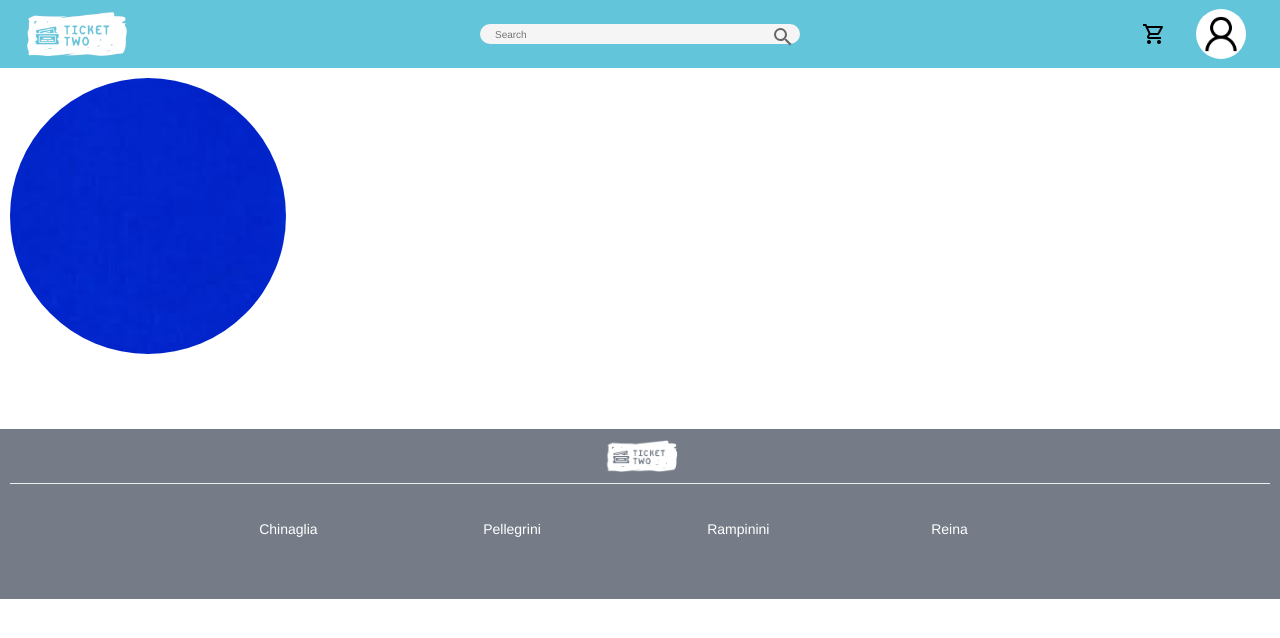
After one commit to Fede-rei/TickeTwo, a PHP site: page /Pages/account.php in a window 1280 px wide. The commit adds this page. Shown: the top 638 px of the page. Run offline with PHP 8.4, Linux system fonts and the light colour scheme.

Commit message:
aggiunto account.php + sistemazione titoli

```diff
--- /dev/null
+++ b/Pages/account.php
@@ -0,0 +1,33 @@
+<?php
+$rootPath = '../';
+
+?>
+<!DOCTYPE html>
+<html lang="it">
+<head>
+    <title>TickeTwo - Account</title>
+    <meta charset="utf-8">
+    <meta name="viewport" content="width=device-width, initial-scale=1">
+    <link rel="stylesheet" href="../Styles/account.css">
+    <link rel="stylesheet"
+          href="https://fonts.googleapis.com/css2?family=Material+Symbols+Outlined:opsz,wght,FILL,GRAD@20..48,100..700,0..1,-50..200"/>
+    <link href="https://fonts.googleapis.com/css?family=Roboto&display=swap" rel="stylesheet">
+    <link href="<?= $rootPath ?>Images/ticketwoW.png" rel="icon" type="image/png">
+    <link rel="stylesheet" href="https://maxcdn.bootstrapcdn.com/bootstrap/3.4.1/css/bootstrap.min.css">
+    <script src="https://maxcdn.bootstrapcdn.com/bootstrap/3.4.1/js/bootstrap.min.js"></script>
+    <script src="https://cdn.jsdelivr.net/npm/bootstrap@4.6.2/dist/js/bootstrap.bundle.min.js"></script>
+    <link rel="stylesheet" href="../Styles/header-footer.css">
+</head>
+<body>
+<?php include '../include/header.php'?>
+<div id="container">
+    <div id="pfp">
+        <img src="../Images/blu.jpg" id="accImg">
+    </div>
+    <div id="data">
+
+    </div>
+</div>
+<?php include '../include/footer.php'?>
+</body>
+</html>
--- a/Pages/cart.php
+++ b/Pages/cart.php
@@ -17,7 +17,7 @@ include '../include/operazioni_cart.php';
 <!DOCTYPE html>
 <html lang="en">
     <head>
-        <title>TikeTwo</title>
+        <title>TikeTwo - Carrello</title>
         <link rel="stylesheet" href="<?= $rootPath ?>Styles/header-footer.css">
         <link rel="stylesheet" href="<?= $rootPath ?>Styles/cart.css">
         <link rel="stylesheet" href="https://fonts.googleapis.com/css2?family=Material+Symbols+Outlined:opsz,wght,FILL,GRAD@20..48,100..700,0..1,-50..200" />
--- a/Pages/eventPage.php
+++ b/Pages/eventPage.php
@@ -23,7 +23,7 @@ if (isset($db)) {
 <!DOCTYPE html>
 <html lang="en">
     <head>
-        <title>TikeTwo</title>
+        <title>TickeTwo</title>
         <link rel="stylesheet" href="<?= $rootPath ?>Styles/header-footer.css">
         <link rel="stylesheet" href="<?= $rootPath ?>Styles/eventPage.css">
         <link rel="stylesheet" href="https://fonts.googleapis.com/css2?family=Material+Symbols+Outlined:opsz,wght,FILL,GRAD@20..48,100..700,0..1,-50..200" />
--- a/Pages/login.php
+++ b/Pages/login.php
@@ -32,7 +32,7 @@ if(isset($_POST['ue'], $_POST['pw']) && $_POST['ue'] !== '' && $_POST['pw'] !==
 <!DOCTYPE html>
 <html lang="en">
     <head>
-        <title>TikeTwo</title>
+        <title>TickeTwo - Login</title>
         <link rel="stylesheet" href="<?= $rootPath ?>Styles/login.css">
         <link rel="stylesheet" href="<?= $rootPath ?>Styles/header-footer.css">
         <link rel="stylesheet"
--- a/Pages/signup.php
+++ b/Pages/signup.php
@@ -62,7 +62,7 @@ if(isset($_POST['username'], $_POST['email'], $_POST['pw'], $_POST['cpw']) && ($
 <!DOCTYPE html>
 <html lang="en">
     <head>
-        <title>TikeTwo</title>
+        <title>TickeTwo - Signup</title>
         <link rel="stylesheet" href="<?= $rootPath ?>Styles/signup.css">
         <link rel="stylesheet" href="<?= $rootPath ?>Styles/header-footer.css">
         <link rel="stylesheet" href="https://fonts.googleapis.com/css2?family=Material+Symbols+Outlined:opsz,wght,FILL,GRAD@20..48,100..700,0..1,-50..200"/>
--- /dev/null
+++ b/Styles/account.css
@@ -0,0 +1,33 @@
+#container{
+    display: grid;
+    grid-template-areas: 'pfp data'
+                         '.   data'
+                         '.   data';
+    margin-top: 10px;
+}
+#pfp{
+    grid-area: pfp;
+    display: block;
+    font-size: 25px;
+    text-align: center;
+    background: rgba(255, 255, 255, 0.58);
+    line-height: 1.7em;
+    border-radius: 50px;
+    width: 276px;
+    height: 276px;
+    margin-left: 10px;
+    margin-right: 10px;
+
+
+}
+#data{
+    grid-area: data;
+
+}
+#accImg{
+    display: inline-block;
+    width: 100%;
+    height: 100%;
+    object-fit: contain;
+    border-radius: 50%;
+}
--- a/index.php
+++ b/index.php
@@ -10,7 +10,7 @@ $rootPath = './';
 <!DOCTYPE html>
 <html lang="en">
 <head>
-    <title>TikeTwo</title>
+    <title>TickeTwo</title>
     <meta charset="utf-8">
     <meta name="viewport" content="width=device-width, initial-scale=1">
     <link rel="stylesheet" href="https://fonts.googleapis.com/css2?family=Material+Symbols+Outlined:opsz,wght,FILL,GRAD@20..48,100..700,0..1,-50..200"/>
```
Also changed, not shown: Pages/index.php (deleted, +0 -78 lines).
